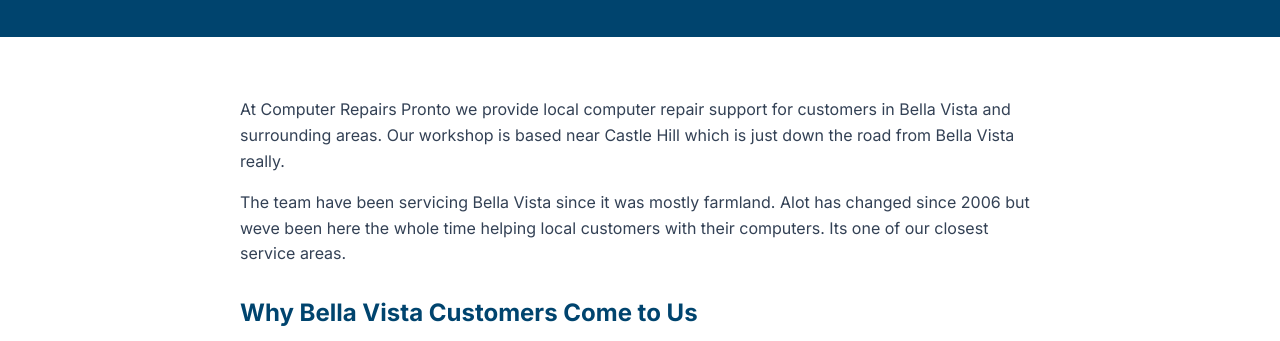
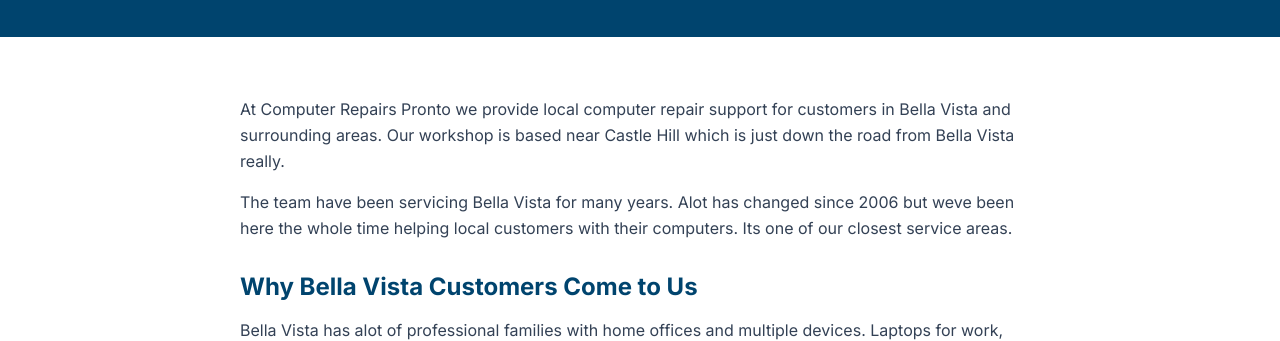
Before and after one commit to Dombarth/computer-repairs-pronto, a plain HTML site: page hills-district/bella-vista.html in a window 1280 px wide. Shown: the part 415-756 px from the top of the page. Drawn offline with Linux system fonts and the light colour scheme.

Commit message:
Update bella-vista.html

```diff
--- a/hills-district/bella-vista.html
+++ b/hills-district/bella-vista.html
@@ -87,7 +87,7 @@
 
                 <p>At Computer Repairs Pronto we provide local computer repair support for customers in Bella Vista and surrounding areas. Our workshop is based near Castle Hill which is just down the road from Bella Vista really.</p>
 
-                <p>The team have been servicing Bella Vista since it was mostly farmland. Alot has changed since 2006 but weve been here the whole time helping local customers with their computers. Its one of our closest service areas.</p>
+                <p>The team have been servicing Bella Vista for many years. Alot has changed since 2006 but weve been here the whole time helping local customers with their computers. Its one of our closest service areas.</p>
 
                 <h2>Why Bella Vista Customers Come to Us</h2>
                 <p>Bella Vista has alot of professional families with home offices and multiple devices. Laptops for work, gaming setups for the kids, tablets and everything else. The team at Computer Repairs Pronto have helped plenty of Bella Vista customers over the years. As such we know what issues are common in the area and we dont waste time on unneccesary diagnostics. We just get on with fixing the problem.</p>
```
